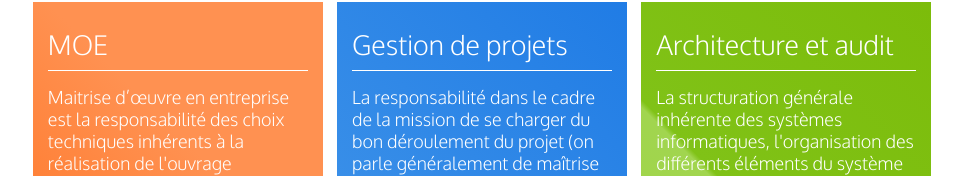
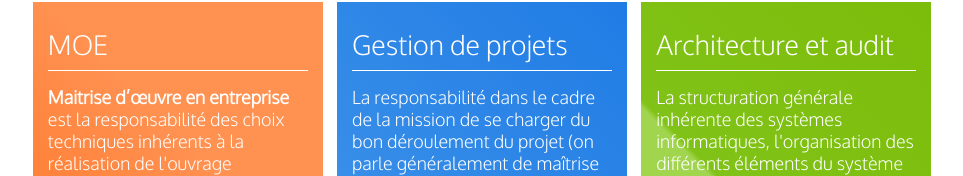
Before and after one commit to anefzaoui/responsive, a plain HTML site: page rub/index.html in a window 1280 px wide. Shown: the part 494-670 px from the top of the page, without its empty margins (158-1121 px from the left). Drawn offline with Linux system fonts and the light colour scheme.

Commit message:
commit x12

```diff
--- a/rub/index.html
+++ b/rub/index.html
@@ -29,7 +29,7 @@
           <div id="rubv" class="c1">
             <div id="titre">MOE</div>
             <p>
-              Maitrise d’œuvre en entreprise est la responsabilité des choix techniques inhérents à la réalisation de l'ouvrage conformément aux exigences de la maîtrise d'ouvrage. C'est la maîtrise d'œuvre qui répond au programme fonctionnel et technique fixé par le maître d'ouvrage, éventuellement appuyé d'un AMO. Véritable bras droit du maître d'ouvrage, il lui propose une solution technique et esthétique qui permet de réaliser ce programme, dans l'enveloppe budgétaire et les délais qui lui sont assignés.
+              <b>Maitrise d’œuvre en entreprise</b> est la responsabilité des choix techniques inhérents à la réalisation de l'ouvrage conformément aux exigences de la maîtrise d'ouvrage. C'est la maîtrise d'œuvre qui répond au programme fonctionnel et technique fixé par le maître d'ouvrage, éventuellement appuyé d'un AMO. Véritable bras droit du maître d'ouvrage, il lui propose une solution technique et esthétique qui permet de réaliser ce programme, dans l'enveloppe budgétaire et les délais qui lui sont assignés.
             </p>
           </div>
           <div id="rubv" class="c2 center">
```
